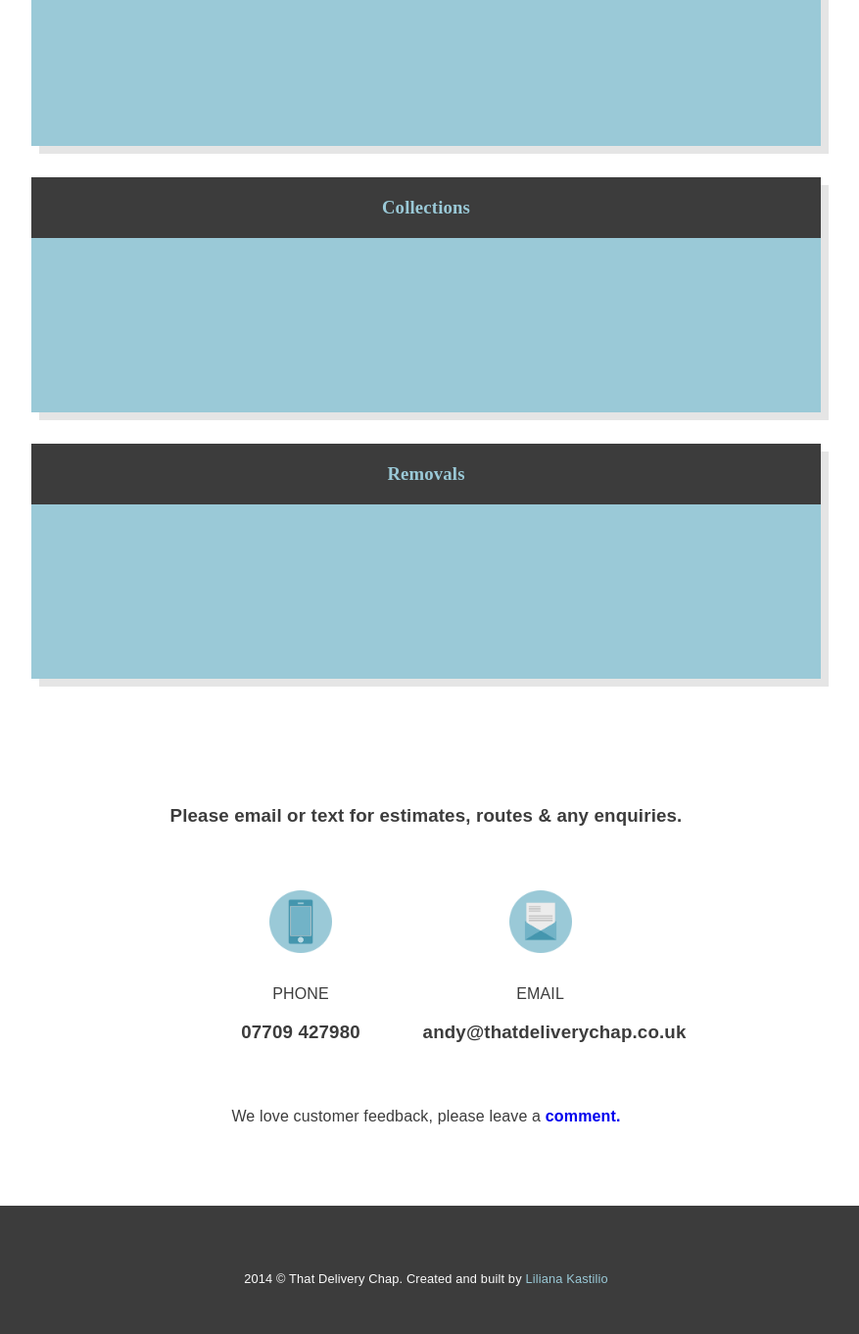
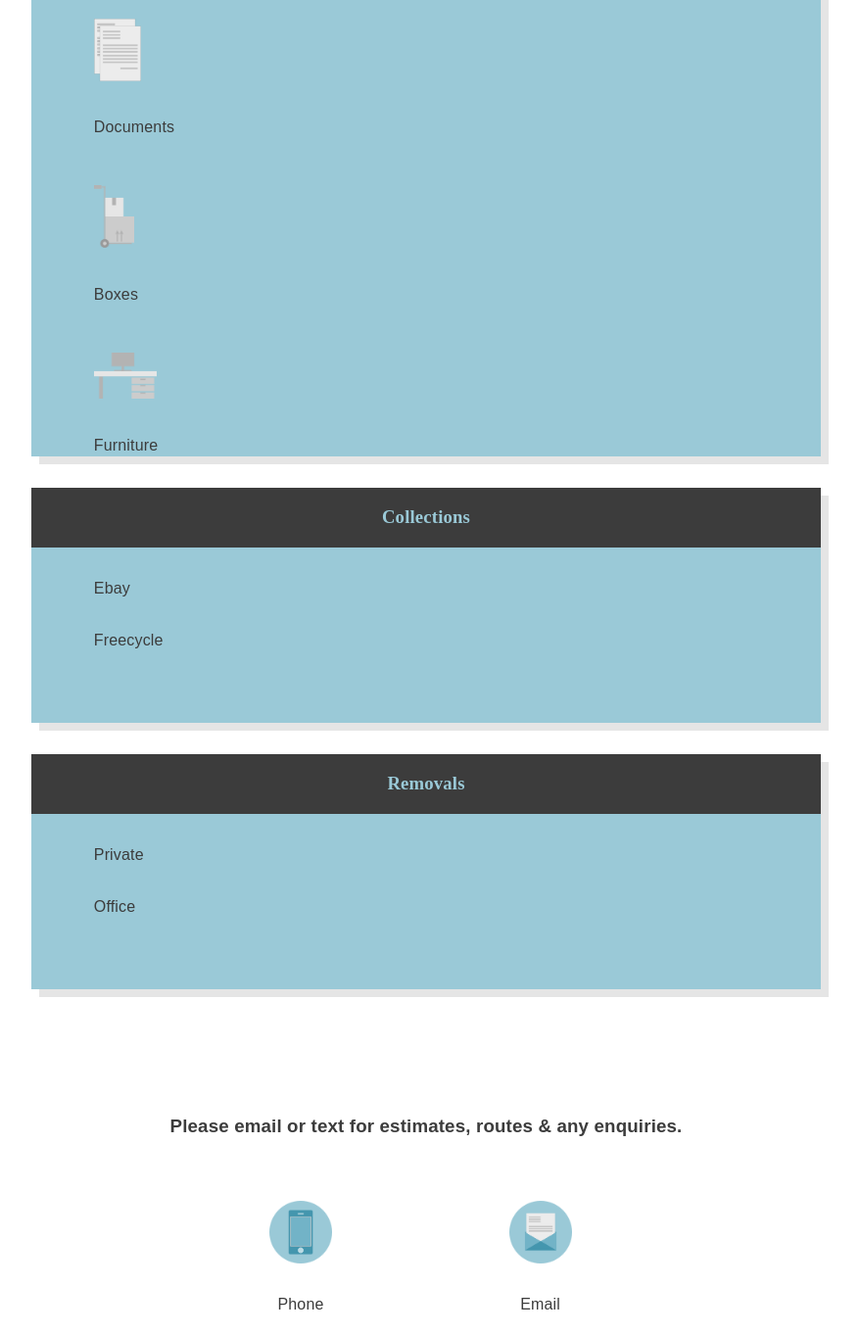
Before and after one commit to lili2311/thatdeliverychap, a website: page src/services.html in a window 1280 px wide. Shown: the part 952-2314 px from the top of the page at 98% size, without its empty margins (205-1082 px from the left). Drawn offline with Linux system fonts and the light colour scheme.

Commit message:
Added a readme.md

```diff
--- a/src/sass/screen.scss
+++ b/src/sass/screen.scss
@@ -88,6 +88,7 @@ img {
   text-align: center;
   margin: $padding-margin-value/2 auto;
 }
+
 .contact {
   padding: $padding-margin-value;
   max-width: 35em;
@@ -153,6 +154,7 @@ header {
     display: block;
   }
 }
+
 nav {
   width: 100%;
   margin: 0 auto;
@@ -183,11 +185,32 @@ nav {
     }
   }
 }
+
 a {
   text-decoration: none;
  }
+
 .more {
   display: none;
+}
+
+ul {
+  list-style: none;
+  margin: $padding-margin-value;
+  div {
+    display: inline-block;
+  }
+  .icon-container {
+    display: inline-block;
+  }
+  li {
+    display: block;
+    margin: $padding-margin-value;
+    p {
+      display: inline-block;
+      padding: $padding-margin-value 0;
+    }
+  }
 }
 .box {
   margin: $padding-margin-value auto;
@@ -208,6 +231,7 @@ a {
   }
 
 }
+
 section {
   margin: $padding-margin-value auto;
   padding: $padding-margin-value;
@@ -254,6 +278,7 @@ input[type=email] {
   border: 1px solid $grey;
   color: $black;
 }
+
 input[type=number] {
   display: block;
   padding: $padding-margin-value/2;
@@ -286,7 +311,6 @@ textarea {
 
 }
 
-
 footer {
   padding: $padding-margin-value*2 $padding-margin-value;
   background-color: $black;
--- a/src/services.html
+++ b/src/services.html
@@ -33,12 +33,40 @@
 			<section id="#services">
 				<div class="box">
 					<h3>Deliveries</h3>
+					<ul>
+						<li>
+							<div class="icon-container">
+				               <img src="img/documents.png" alt="Phone Image">
+				               	<p>Documents</p>
+							</div>
+						</li>
+						<li>
+							<div class="icon-container">
+				               <img src="img/box.png" alt="Phone Image">
+				               	<p>Boxes</p>
+							</div>
+						</li>
+						<li>
+							<div class="icon-container">
+				               <img src="img/furniture.png" alt="Phone Image">
+				               <p>Furniture</p>
+							</div>
+						</li>
+					</ul>
 				</div>
 				<div class="box">
 					<h3>Collections</h3>
+					<ul>
+						<li>Ebay</li>
+						<li>Freecycle</li>
+					</ul>
 				</div>
 				<div href="#services" class="box">
 					<h3>Removals</h3>
+					<ul>
+						<li>Private</li>
+						<li>Office</li>
+					</ul>
 				</div>
 			</section>
 			<section>
@@ -48,14 +76,14 @@
 		                <div class="icon-container">
 			               <img src="img/phone.png" alt="Phone Image">
 		                </div>
-		                <p>PHONE</p>
+		                <p>Phone</p>
 		                <h3 itemprop="telephone">07709 427980</h3>
 		            </div>
 		            <div class ="col">
 		               <div class="icon-container">
 			               <img src="img/email.png" alt="Phone Image">
 						</div>
-		                <p>EMAIL</p>
+		                <p>Email</p>
 			            <h3 itemprop="telephone">andy@thatdeliverychap.co.uk</h3>
 			        </div>
 		        </div>
```
Also changed, not shown: src/about.html (+2 -2 lines), src/contact.html (+2 -2 lines), src/feedback.html (+1 -2 lines), src/index.html (+3 -9 lines), src/van-photos.html (+4 -3 lines), README.md (added), src/img/box.png (added), src/img/documents.png (added), src/img/furniture.png (added), src/img/that-delivery-chap.png, src/stylesheets/screen.css.
